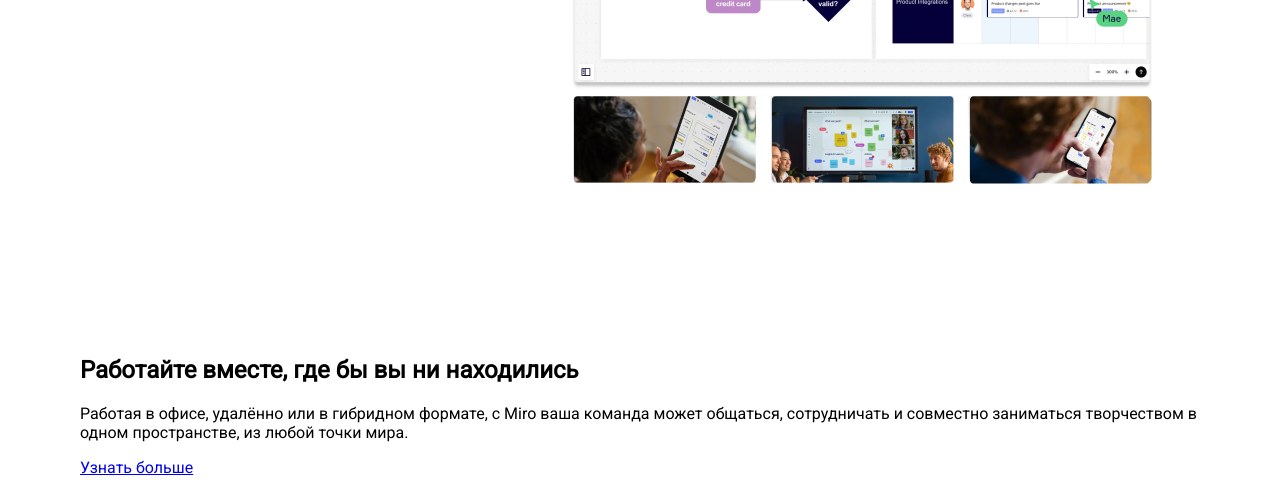
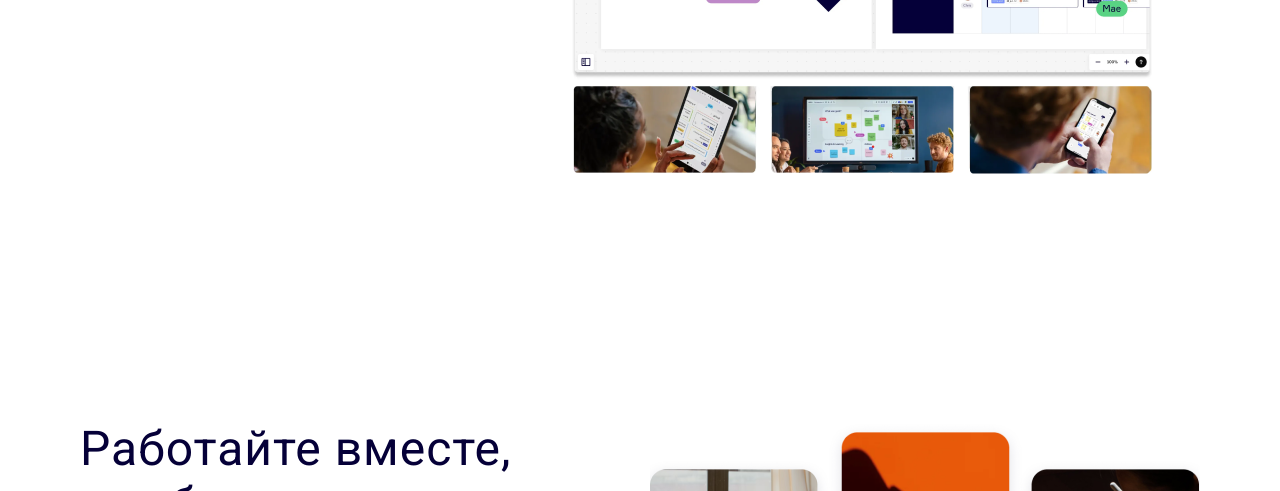
Before and after one commit to baratovarslan24-gif/MIRO, a plain HTML site: page index.html in a window 1280 px wide. Shown: the part 461-952 px from the top of the page. Drawn offline with Linux system fonts and the light colour scheme.

Commit message:
add team

```diff
--- a/style.css
+++ b/style.css
@@ -23,8 +23,8 @@ body {
   color: #050038;
 }
 .hero {
-  margin-bottom: 110px;
-  padding: 60px 40px;
+  margin-bottom: 120px;
+  padding: 50px 40px;
   display: flex;
   justify-content: space-between;
   gap: 56px;
@@ -56,4 +56,39 @@ body {
 }
 .team {
   padding: 0 40px;
+  display: flex;
+  justify-content: space-between;
+  gap: 116px;
 }
+.team__left {
+  margin-top: 35px;
+}
+.team__title {
+  width: 454px;
+  font-size: 48px;
+  font-weight: 400;
+  line-height: 56px;
+  letter-spacing: 1px;
+  margin-bottom: 18px;
+  color: #050038;
+}
+.team__description {
+  margin-bottom: 45px;
+  font-size: 18px;
+  font-weight: 400;
+  line-height: 24px;
+  color: #05003899;
+}
+.team__link {
+  padding-bottom: 1px;
+  font-size: 18px;
+  font-weight: 400;
+  line-height: 24px;
+  color: #4262ff;
+  text-decoration: none;
+  border-bottom: 1px solid #4262ff;
+}
+.team__img {
+  width: 550px;
+  height: 535px;
+}
```
